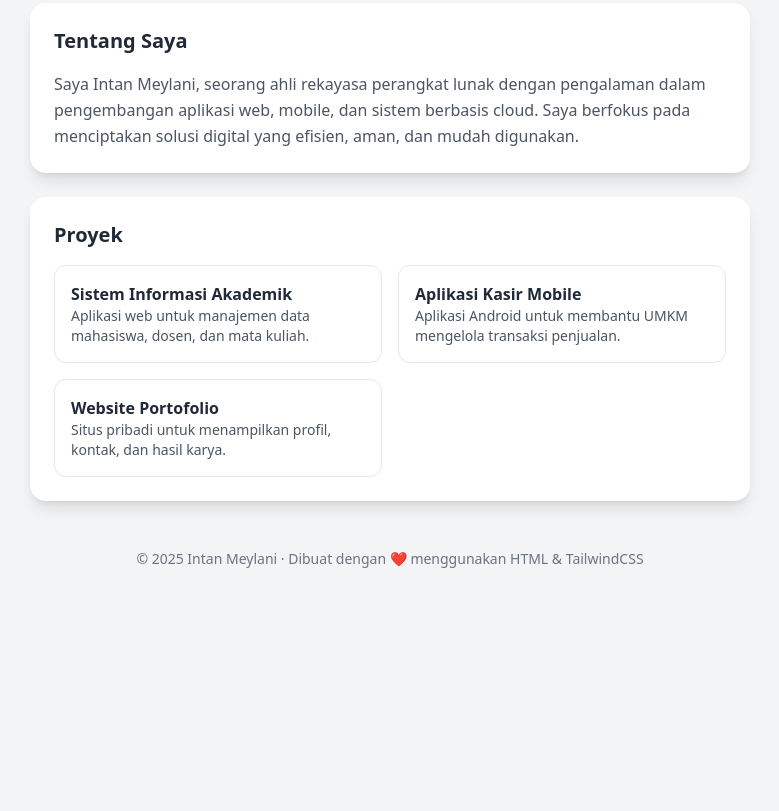
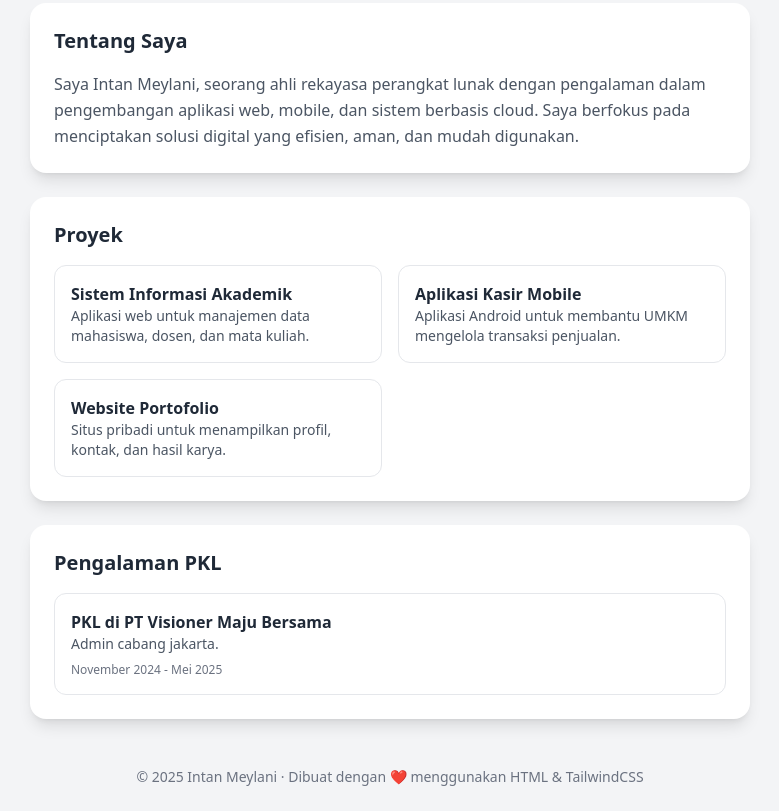
Before and after one commit to meylanii721-spec/My-portofolio, a plain HTML site: page index.html in a window 1280 px wide. Shown: the part 577-1388 px from the top of the page, without its empty margins (250-1029 px from the left). Before the commit the page ends 1170 px from the top, so only its background shows below. Drawn offline with nearby package versions, Linux system fonts and the light colour scheme.

Commit message:
Add files via upload

```diff
--- a/index.html
+++ b/index.html
@@ -85,6 +85,20 @@
         </div>
       </div>
     </div>
+    <!-- Pengalaman PKL -->
+<div class="bg-white rounded-2xl shadow-lg p-6 mt-6" id="pkl">
+  <h2 class="text-xl font-bold mb-4">Pengalaman PKL</h2>
+  <div class="space-y-4">
+    <div class="p-4 border rounded-xl hover:shadow-md transition">
+      <h3 class="font-semibold">PKL di PT Visioner Maju Bersama</h3>
+      <p class="text-sm text-gray-600">
+        Admin cabang jakarta.
+      </p>
+      <p class="text-xs text-gray-500 mt-2">November 2024 - Mei 2025</p>
+    </div>
+  </div>
+</div>
+
   </div>
 
   <!-- Footer -->
```
